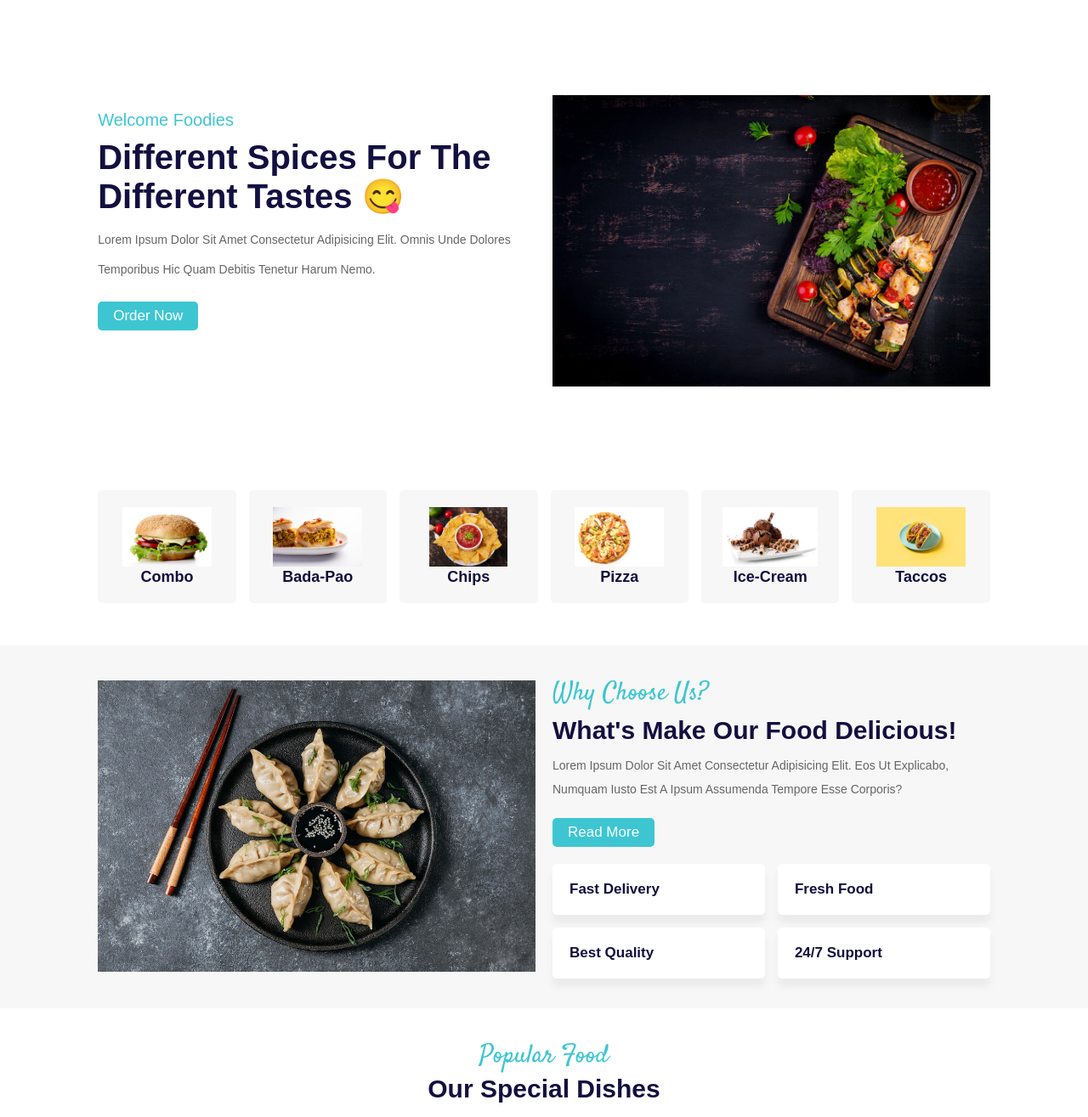
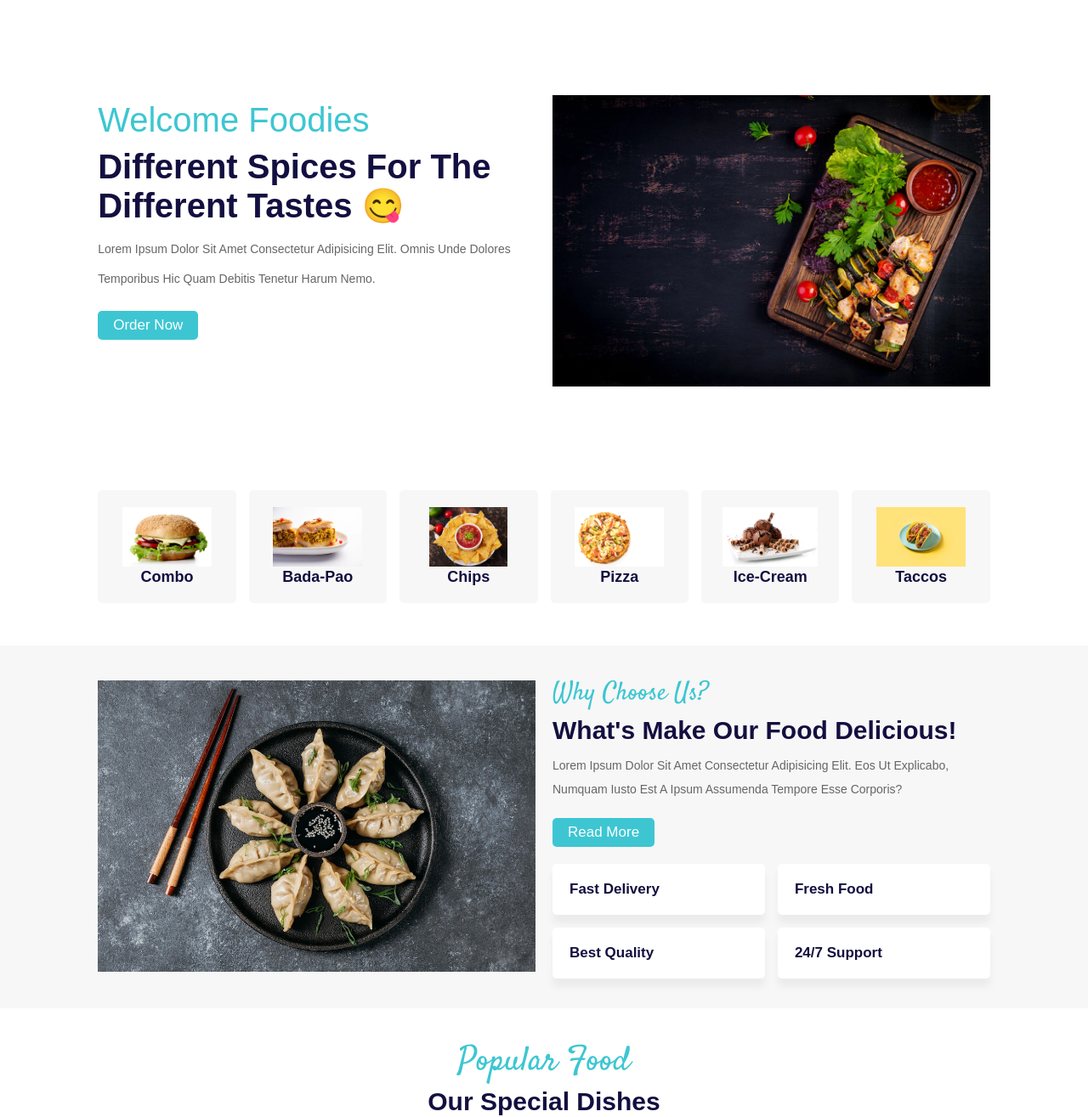
Before and after one commit to 01Pk/FoodAdda, a plain HTML site: page index.html in a window 1280 px wide. Shown: the part 108-1423 px from the top of the page at 85% size. Drawn offline with Linux system fonts and the light colour scheme.

Commit message:
Initial commit

```diff
--- a/style.css
+++ b/style.css
@@ -47,7 +47,7 @@ section {
 
 .heading span {
   font-family: 'Satisfy', cursive;
-  font-size: 3rem;
+  font-size: 4rem;
   color: #3dc6d2;
 }
 
@@ -435,7 +435,7 @@ section {
 }
 
 .home .content span {
-  font-size: 2rem;
+  font-size: 4rem;
   color: #3dc6d2;
 }
 
```
Also changed, not shown: index.html (+0 -4 lines), img/loader.gif (deleted), img/serv-2.jpg (deleted), img/serv-3.jpg (deleted), img/serv-4.webp (deleted).
